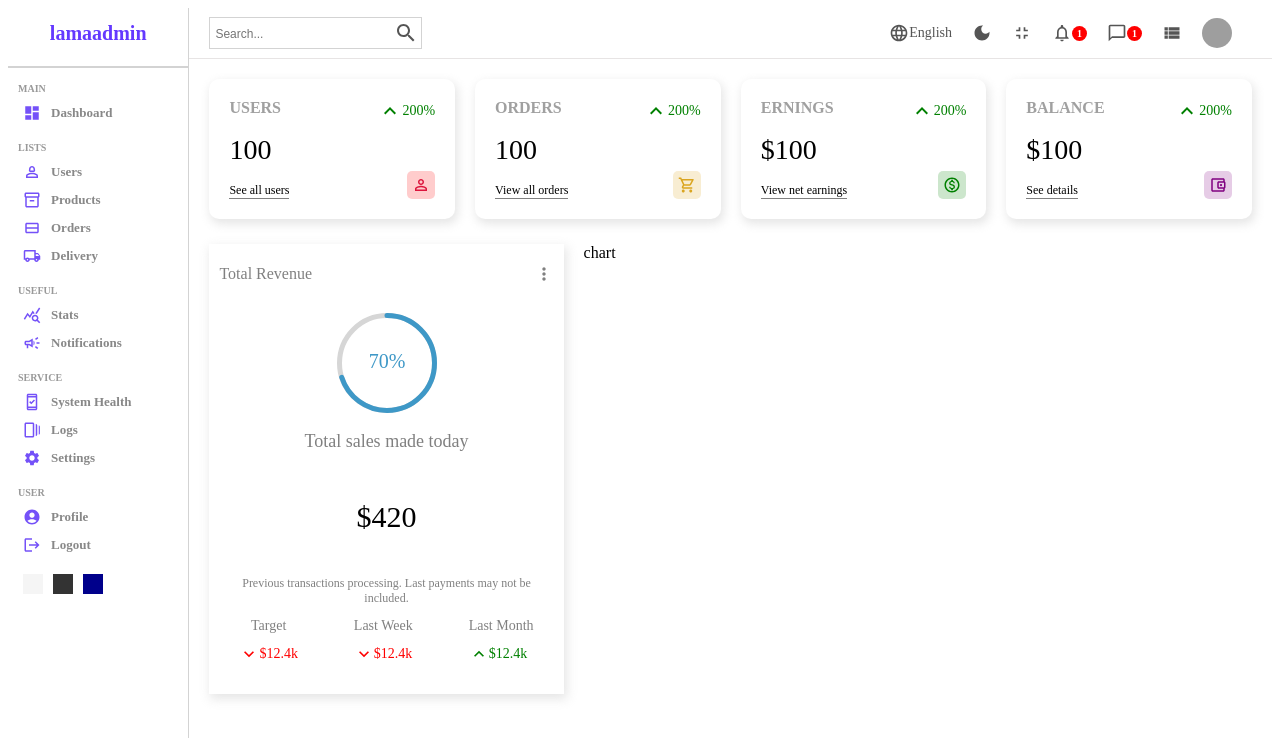
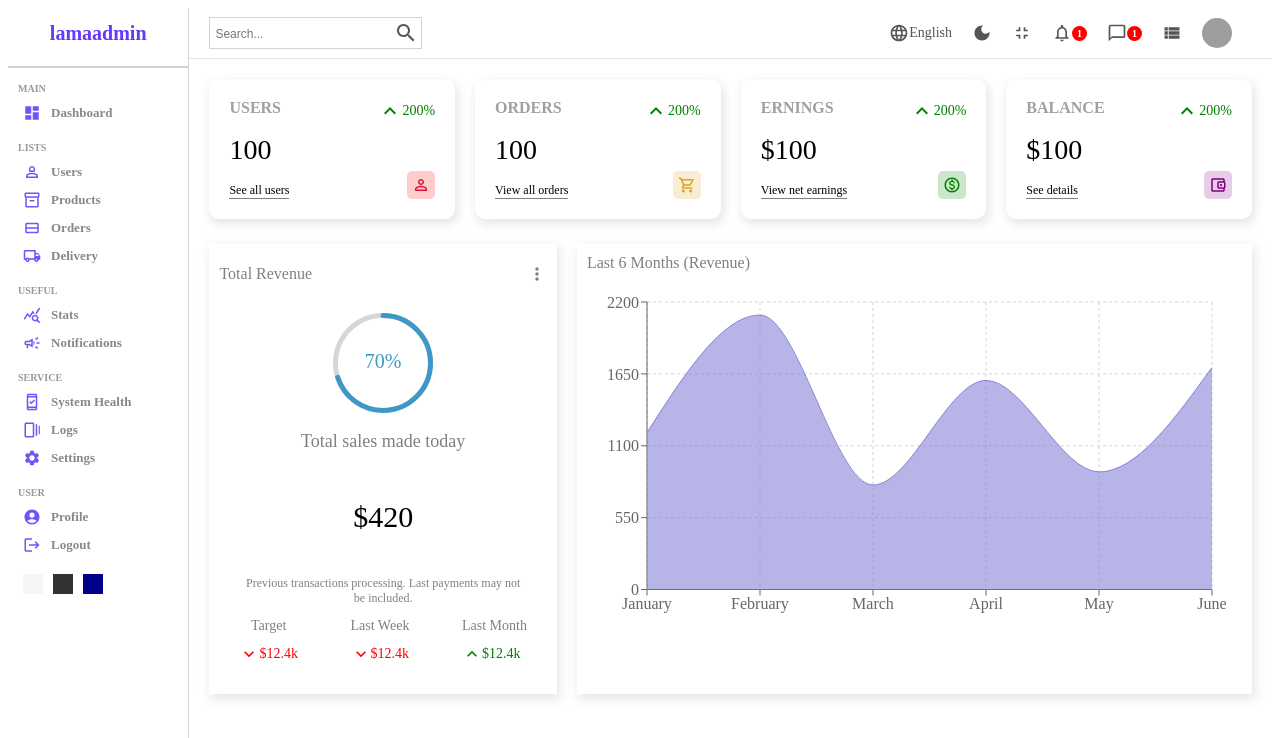
Before and after one commit to deelaka99/pharmacy-admin-panel-dashboard, a React (Vite) app: page / in a window 1280 px wide. Shown: the top 738 px of the page. Built offline with nearby package versions, Linux system fonts and the light colour scheme; grey boxes are pictures that could not be loaded.

Commit message:
charts are completed

```diff
--- a/package.json
+++ b/package.json
@@ -18,6 +18,7 @@
     "react-circular-progressbar": "^2.1.0",
     "react-dom": "^18.2.0",
     "react-router-dom": "^6.14.1",
+    "recharts": "^2.7.2",
     "sass": "^1.63.6"
   },
   "devDependencies": {
--- a/src/components/chart/Chart.jsx
+++ b/src/components/chart/Chart.jsx
@@ -1,11 +1,71 @@
 import "./chart.scss";
+import {
+  AreaChart,
+  Area,
+  XAxis,
+  YAxis,
+  CartesianGrid,
+  Tooltip,
+  ResponsiveContainer,
+} from "recharts";
+const data = [
+  {
+    name: "January",
+    Total: 1200,
+  },
+  {
+    name: "February",
+    Total: 2100,
+  },
+  {
+    name: "March",
+    Total: 800,
+  },
+  {
+    name: "April",
+    Total: 1600,
+  },
+  {
+    name: "May",
+    Total: 900,
+  },
+  {
+    name: "June",
+    Total: 1700,
+  },
+];
 
 const Chart = () => {
   return (
     <div className="chart">
-      chart
+      <div className="title">Last 6 Months (Revenue)</div>
+      <ResponsiveContainer width="100%" aspect={2 / 1}>
+        <AreaChart
+          width={500}
+          height={400}
+          data={data}
+          margin={{
+            top: 10,
+            right: 30,
+            left: 0,
+            bottom: 0,
+          }}
+        >
+          <CartesianGrid strokeDasharray="3 3" className="chartsGrid"/>
+          <XAxis dataKey="name" />
+          <YAxis />
+          <Tooltip />
+          <Area
+            type="monotone"
+            dataKey="Total"
+            stackId="1"
+            stroke="#8884d8"
+            fill="#8884d8"
+          />
+        </AreaChart>
+      </ResponsiveContainer>
     </div>
-  )
-}
+  );
+};
 
-export default Chart
+export default Chart;
--- a/src/components/chart/chart.scss
+++ b/src/components/chart/chart.scss
@@ -1,3 +1,15 @@
 .chart{
     flex: 4;
+    -webkit-box-shadow: 2px 4px 10px 1px rgba(0, 0, 0, 0.47);
+    box-shadow: 2px 4px 10px 1px rgba(201, 201, 201, 0.47);
+    padding: 10px;
+    color: gray;
+
+    .title{
+        margin-bottom: 20px;
+    }
+
+    .chartsGrid{
+        stroke: lightgray;
+    }
 }
```
Also changed, not shown: 1 other file (tests, documents, lock files or other folders).
